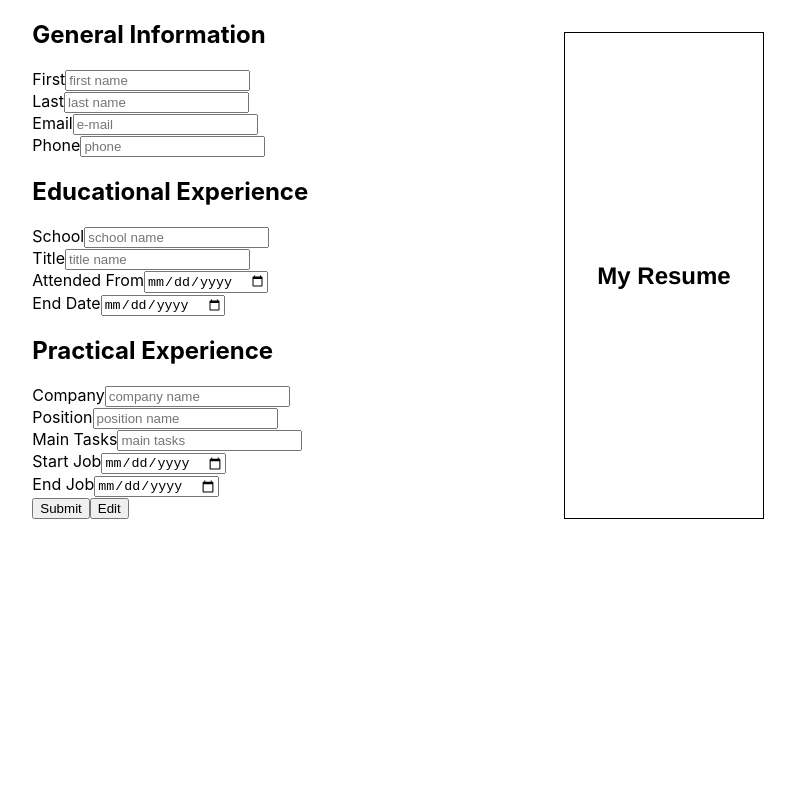
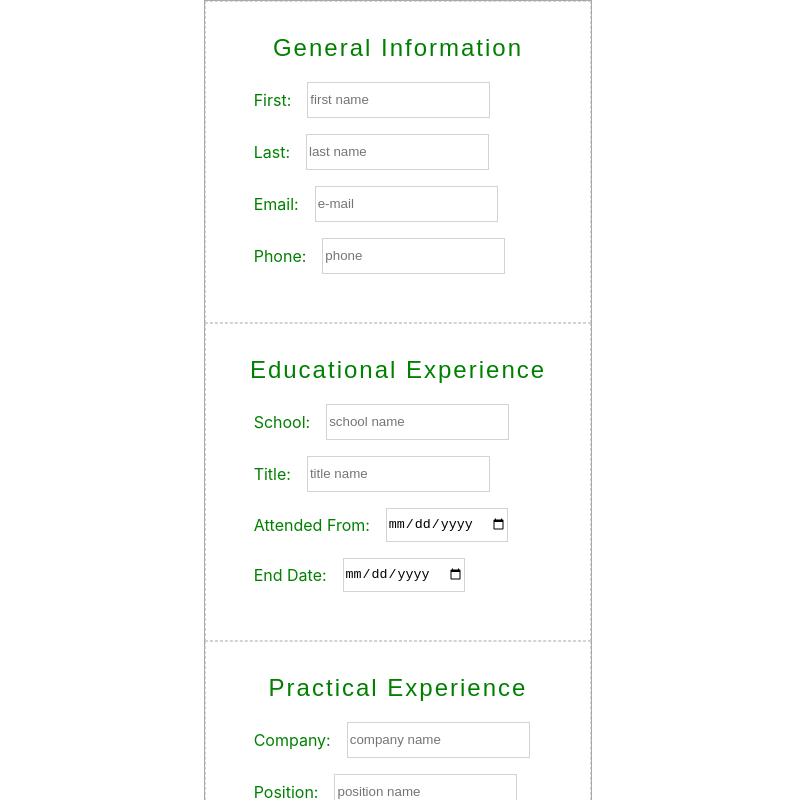
Before and after one commit to polystate/CV-Application, a React (Create React App) app: page / in a window 1280 px wide. Shown: the top 800 px of the page, without its empty margins (242-1037 px from the left). Built offline with nearby package versions, Linux system fonts and the light colour scheme.

Commit message:
basic style added

```diff
--- a/src/App.js
+++ b/src/App.js
@@ -4,7 +4,7 @@ import Resume from "./components/Resume";
 import React, { useState, useId } from "react";
 
 function App() {
-  const [state, setState] = useState({
+  const [inputState, updateInput] = useState({
     First: "",
     Last: "",
     Email: "",
@@ -22,8 +22,8 @@ function App() {
 
   const inputHandler = (e) => {
     const value = e.target.value;
-    setState({
-      ...state,
+    updateInput({
+      ...inputState,
       [e.target.name]: value,
     });
   };
@@ -53,14 +53,19 @@ function App() {
     },
   };
 
+  let activeInputs = Object.entries(inputState).filter((input) => {
+    return input[1] || "";
+  });
+
   return (
     <div className="App">
       <MyForm
         allSections={allSections}
-        inputState={state}
+        inputState={inputState}
         inputHandler={inputHandler}
+        activeInputs={activeInputs}
       />
-      <Resume appState={state} />
+      <Resume appState={inputState} />
     </div>
   );
 }
--- a/src/components/FormInput.js
+++ b/src/components/FormInput.js
@@ -1,12 +1,36 @@
-import React from "react";
+import React, { useState } from "react";
 
 function FormInput(props) {
-  const { labelName, placeholder, inputType, inputHandler, inputState } = props;
+  const {
+    labelName,
+    placeholder,
+    inputType,
+    inputHandler,
+    inputState,
+    activeInputs,
+  } = props;
   let onPageLabel = labelName.replaceAll("_", " ");
+  const [labelStyle, setLabelStyle] = useState({
+    textDecoration: "none",
+  });
+  const lineThrough = (e) => {
+    if (e.target.value) {
+      setLabelStyle({
+        fontWeight: "bold",
+      });
+    } else
+      setLabelStyle({
+        fontWeight: "normal",
+      });
+  };
+
   return (
     <li style={{ listStyle: "none" }}>
-      <label htmlFor={labelName}>{onPageLabel}</label>
+      <label style={labelStyle} htmlFor={labelName}>
+        {onPageLabel}:
+      </label>
       <input
+        onInput={lineThrough}
         type={inputType}
         id={labelName}
         name={labelName}
--- a/src/components/MyForm.js
+++ b/src/components/MyForm.js
@@ -4,8 +4,9 @@ import SubmitForm from "./SubmitForm";
 import EditForm from "./EditForm";
 
 function MyForm(props) {
-  const { allSections, inputState, inputHandler } = props;
+  const { allSections, inputState, inputHandler, activeInputs } = props;
   const sectionIDs = [useId(), useId(), useId()];
+
   return (
     <form>
       {Object.values(allSections).map((section, index) => {
@@ -16,6 +17,7 @@ function MyForm(props) {
             allSections={section}
             inputState={inputState}
             inputHandler={inputHandler}
+            activeInputs={activeInputs}
           />
         );
       })}
--- a/src/components/Resume.js
+++ b/src/components/Resume.js
@@ -5,7 +5,9 @@ function Resume(props) {
   const { appState } = props;
   return (
     <div id="resume">
-      <h2 id="resume-title">My Resume</h2>
+      <div id="resume-header">
+        <h2 id="resume-title">My Resume</h2>
+      </div>
       {Object.entries(appState).map((inputArr, index) => {
         if (inputArr[1]) {
           return (
--- a/src/components/Section.js
+++ b/src/components/Section.js
@@ -1,11 +1,37 @@
-import React from "react";
+import React, { useState } from "react";
 import FormInput from "./FormInput";
 
 function Section(props) {
-  const { sectionHeader, allSections, inputState, inputHandler } = props;
+  const { sectionHeader, allSections, inputState, inputHandler, activeInputs } =
+    props;
+  const [sectionState, updateSection] = useState({
+    General_Information: false,
+    Educational_Experience: false,
+    Practical_Experience: false,
+  });
+
+  // const isSectionComplete = () => {
+  //   console.log(activeInputs);
+  //   console.log(allSections);
+  // };
+
+  const defaultStyle = {
+    border: "1px dashed lightgrey",
+    padding: "2rem",
+    color: "green",
+  };
+
   return (
-    <section>
-      <h2>{sectionHeader}</h2>
+    <section className="form-sect" style={defaultStyle}>
+      <h2
+        style={{
+          fontFamily: "fantasy, sans-serif",
+          letterSpacing: "2px",
+          fontWeight: 500,
+        }}
+      >
+        {sectionHeader}
+      </h2>
       {Object.values(allSections)
         .slice(1)
         .map((inputArr) => {
@@ -17,6 +43,7 @@ function Section(props) {
               inputType={inputArr[2]}
               inputHandler={inputHandler}
               inputState={inputState[inputArr[0]]}
+              activeInputs={activeInputs}
             />
           );
         })}
--- a/src/styles/App.css
+++ b/src/styles/App.css
@@ -2,8 +2,15 @@
 
 .App {
   display: flex;
+  flex-direction: column;
+  align-items: center;
   justify-content: center;
   gap: 20%;
+}
+
+form {
+  border: 1px solid darkgrey;
+  /* width: 25rem; */
 }
 
 #resume {
@@ -12,24 +19,65 @@
   margin-top: 2rem;
   display: flex;
   flex-direction: column;
-  justify-content: center;
+  justify-content: start;
   align-items: center;
-}
-
-form {
+  height: 500px;
+  width: 500px;
 }
 
 #resume-title {
   font-family: "Franklin Gothic Medium", "Arial Narrow", Arial, sans-serif;
 }
 
-.resume-subheader {
+.resume-section {
+  display: flex;
+  flex-direction: row;
 }
 
-.resume-section {
+h2 {
+  margin-top: 0;
+  text-align: center;
 }
+
+li {
+  margin: 1rem;
+  display: flex;
+  align-items: center;
+}
+
+input {
+  margin-left: 1rem;
+  outline: none;
+  height: 2rem;
+  border: 1px solid lightgrey;
+  /* width: 100%; */
+}
+
+input:focus {
+  background-color: #f6fef6;
+  outline: none;
+}
+
+/* .resume-subheader {
+  color: blue;
+} */
 
 .user-input {
   font-family: "Lucida Sans", "Lucida Sans Regular", "Lucida Grande",
     "Lucida Sans Unicode", Geneva, Verdana, sans-serif;
 }
+
+button,
+input[type="submit"] {
+  background-color: #4caf50; /* Green */
+  border: none;
+  color: white;
+  padding: 15px 32px;
+  text-align: center;
+  text-decoration: none;
+  display: inline-block;
+  font-size: 16px;
+  cursor: pointer;
+  height: 100%;
+  margin: 2rem;
+}
```
